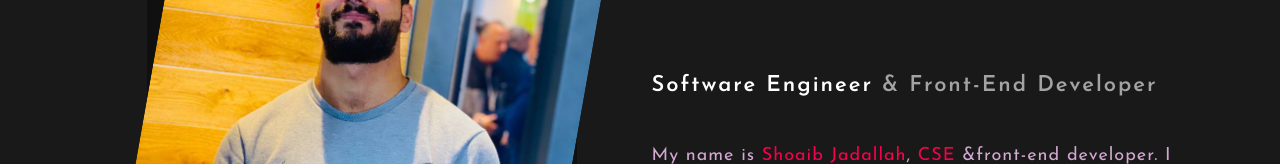
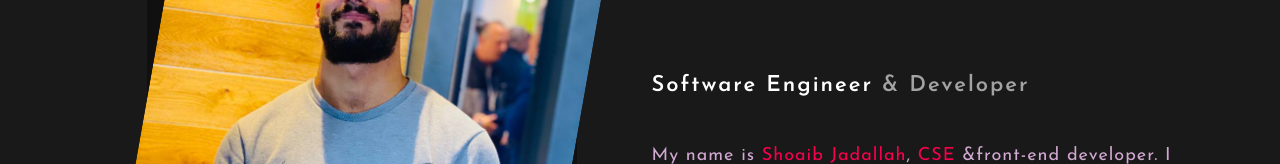
Before and after one commit to Sh0aib-Ja0allah/My-Portfolio, a plain HTML site: page index.html in a window 1280 px wide. Shown: the part 1096-1260 px from the top of the page. Drawn offline with Linux system fonts and the light colour scheme.

Commit message:
Update index.html

```diff
--- a/index.html
+++ b/index.html
@@ -100,7 +100,7 @@
 					</div>
 					<div class="about-text col">
 						<h2>About Me</h2>
-						<h5>Software Engineer <span>& Front-end developer</span></h5>
+						<h5>Software Engineer <span>& Developer</span></h5>
 						<p>My name is<span class="name"><span> Shoaib Jadallah</span></span>, <abbr
 								title="Computer Systems Engineer">CSE</abbr> &front-end developer. I can provide a clean
 							code and pixel perfect design, I also make the website more & more interactive with web
```
